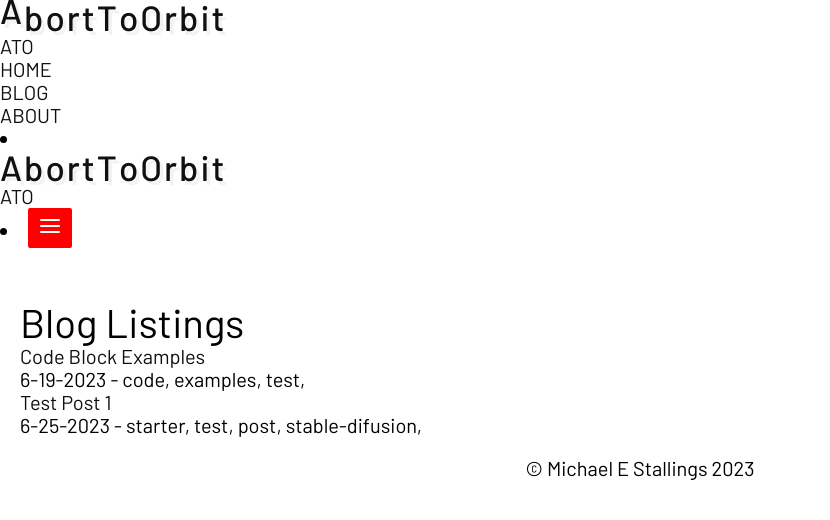
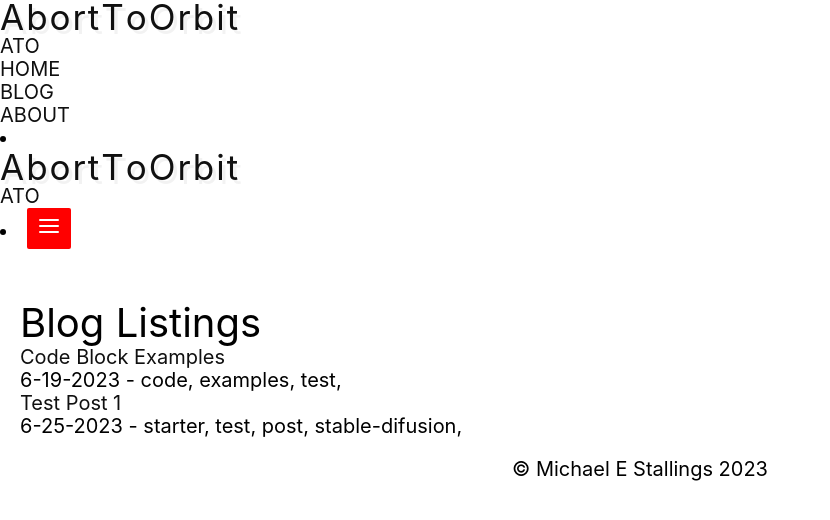
Before and after one commit to stall84/abortoorbit.com, a Gatsby site: page /blog in a window 1280 px wide. Shown: the whole page, without its empty margins (0-830 px from the left). Built offline with nearby package versions, Linux system fonts and the light colour scheme; Gatsby itself is replaced by a stand-in of ours; some packages are replaced by stand-ins of ours; a web font is replaced by a local one.

Commit message:
after review, decided the 'custom' fonts we've loaded and used arent really gaining us anything over the system fonts (for apple at least). changed to using sf's and removed fonts from static folder

```diff
--- a/src/components/blog-listing/blog-listing.module.scss
+++ b/src/components/blog-listing/blog-listing.module.scss
@@ -6,5 +6,5 @@
 }
 
 .blog-listing-title {
-    border-bottom: 1px solid var(--white);
+    border-bottom: 1px solid var(--divide);
 }
--- a/src/components/logo/logo.module.scss
+++ b/src/components/logo/logo.module.scss
@@ -1,5 +1,5 @@
 .logo {
-    font-family: 'Barlow-Medium', 'Roboto-Condensed-Reg', 'Inter-Reg', BlinkMacSystemFont, "Segoe UI", "Helvetica Neue", -apple-system, sans-serif;
+    // font-family: 'Barlow-Medium', 'Roboto-Condensed-Reg', 'Inter-Reg', BlinkMacSystemFont, "Segoe UI", "Helvetica Neue", -apple-system, sans-serif;
     @media screen and (max-width: 800px) {
         display: none;
     }
--- a/src/styles/global.scss
+++ b/src/styles/global.scss
@@ -20,7 +20,7 @@
     --background: #{$background};
     --heading: #{$heading};
 
-    font-family: 'Barlow-Reg', 'Roboto-Condensed-Reg', 'Inter-Reg', BlinkMacSystemFont, "Segoe UI", "Helvetica Neue", -apple-system, sans-serif;
+    font-family: -apple-system, BlinkMacSystemFont,"Segoe UI",Roboto,"Helvetica Neue",Arial,"Noto Sans",sans-serif,"Apple Color Emoji","Segoe UI Emoji","Segoe UI Symbol","Noto Color Emoji"
   }
 
   * {
--- a/src/styles/typography.scss
+++ b/src/styles/typography.scss
@@ -1,51 +1,4 @@
-@font-face {
-    font-family: 'Roboto-Condensed-Reg';
-    font-weight: 100 900;
-    font-display: swap;
-    font-style: normal;
-    src: url(/fonts/RobotoCondensed-Regular.woff2) format('woff2');
-}
 
-@font-face {
-    font-family: 'Futura-T-Medium';
-    font-weight: 100 900;
-    font-display: swap;
-    src: url(/fonts/futura-t-medium.woff2) format('woff2');
-}
-
-@font-face {
-    font-family: 'Futura-T-Bold';
-    font-weight: 100 900;
-    font-display: swap;
-    src: url(/fonts/futura-t-bold.woff2) format('woff2');
-}
-
-@font-face {
-    font-family: 'Barlow-Reg';
-    font-weight: 100 900;
-    font-display: swap;
-    src: url(/fonts/Barlow-Regular.woff2) format('woff2');
-}
-
-@font-face {
-    font-family: 'Barlow-Medium';
-    font-weight: 100 900;
-    font-display: swap;
-    src: url(/fonts/Barlow-Medium.woff2) format('woff2');
-}
-
-@font-face {
-    font-family: 'Inter-Reg';
-    font-display: swap;
-    src: url(/fonts/Inter-Regular.woff2) format('woff2');
-}
-
-@font-face {
-    font-family: 'Inter-Variable';
-    font-weight: 100 900;
-    font-display: swap;
-    src: url(/fonts/Inter-Variable.woff2) format('woff2');
-}
 
 h1, h2, h3, h4, h5, h6 {
     font-weight: normal;
```
Also changed, not shown: static/fonts/Barlow-Medium.woff2 (deleted), static/fonts/Barlow-Regular.woff2 (deleted), static/fonts/Inter-Regular.woff2 (deleted), static/fonts/Inter-Variable.woff2 (deleted), static/fonts/RobotoCondensed-Regular.woff2 (deleted), static/fonts/futura-t-bold.woff2 (deleted), static/fonts/futura-t-medium.woff2 (deleted).
